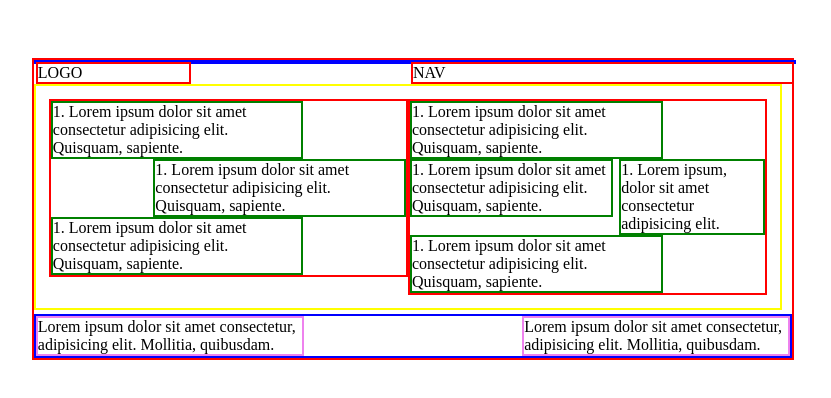
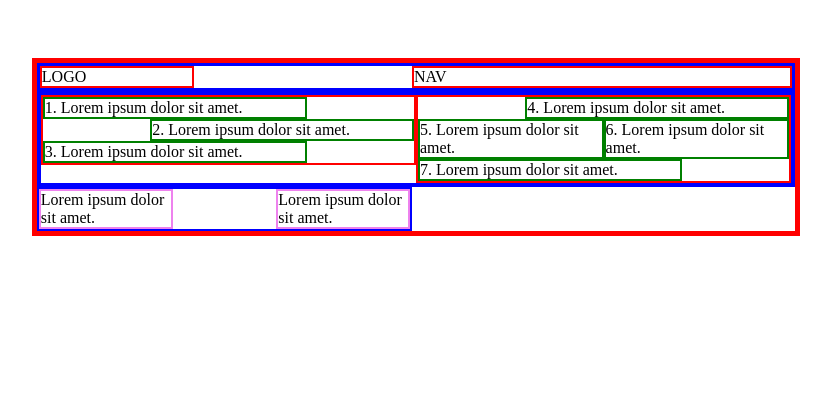
Before and after one commit to Kristle22/nd-kvadratai, a website: page index.html in a window 1280 px wide. Shown: the whole page, without its empty margins (229-1060 px from the left). Drawn offline with Linux system fonts and the light colour scheme.

Commit message:
final-solution

```diff
--- a/index.html
+++ b/index.html
@@ -4,30 +4,30 @@
     <meta charset="UTF-8">
     <meta http-equiv="X-UA-Compatible" content="IE=edge">
     <meta name="viewport" content="width=device-width, initial-scale=1.0">
-    <title>Document</title>
+    <title>ND kvadratai</title>
 </head>
 <body>
-    <div style="border: 2px solid red; width: 60%; margin-top: 50px; margin-left: 20%; display: inline-block;">
-        <div style="border: 2px solid blue; width: 100%;">
+    <div style="border: 5px solid red; width: 60%; margin-top: 50px; margin-left: 20%; display: inline-block;">
+        <div style="border: 3px solid blue; width: calc(100% - 6px); float: left;">
             <div style="border: 2px solid red; width: 20%; float: left;">LOGO</div>
             <div style="border: 2px solid red; width: 50%; float: right;">NAV</div>
         </div>
-        <div style="border: 2px solid yellow; padding: 13px; width: calc(100% - 40px); display: inline-block;">
+        <div style="border: 4px solid blue; width: calc(100% - 8px); float: left;">
             <div style="border: 2px solid red; width: calc(50% - 4px); float: left;">
-                <div style="border: 2px solid green; width: 70%; float: left;">1. Lorem ipsum dolor sit amet consectetur adipisicing elit. Quisquam, sapiente.</div>
-                <div style="border: 2px solid green; width: 70%; float: right;">1. Lorem ipsum dolor sit amet consectetur adipisicing elit. Quisquam, sapiente.</div>
-                <div style="border: 2px solid green; width: 70%; float: left;">1. Lorem ipsum dolor sit amet consectetur adipisicing elit. Quisquam, sapiente.</div>
+                <div style="border: 2px solid green; width: 70%; float: left;">1. Lorem ipsum dolor sit amet.</div>
+                <div style="border: 2px solid green; width: 70%; float: right;">2. Lorem ipsum dolor sit amet.</div>
+                <div style="border: 2px solid green; width: 70%; float: left;">3. Lorem ipsum dolor sit amet.</div>
             </div>
             <div style="border: 2px solid red; width: calc(50% - 4px); float: right;">
-                <div style="border: 2px solid green; width: 70%; float: left;">1. Lorem ipsum dolor sit amet consectetur adipisicing elit. Quisquam, sapiente.</div>
-                <div style="border: 2px solid green; width: 56%; float: left;">1. Lorem ipsum dolor sit amet consectetur adipisicing elit. Quisquam, sapiente.</div>
-                <div style="border: 2px solid green; width: 40%; float: right;">1. Lorem ipsum, dolor sit amet consectetur adipisicing elit.</div>
-                <div style="border: 2px solid green; width: 70%; float: left;">1. Lorem ipsum dolor sit amet consectetur adipisicing elit. Quisquam, sapiente.</div>
+                <div style="border: 2px solid green; width: 70%; float: right;">4. Lorem ipsum dolor sit amet.</div>
+                <div style="border: 2px solid green; width: calc(50% - 4px); float: left;">5. Lorem ipsum dolor sit amet.</div>
+                <div style="border: 2px solid green; width: calc(50% - 4px); float: left;">6. Lorem ipsum dolor sit amet.</div>
+                <div style="border: 2px solid green; width: 70%; float: left;">7. Lorem ipsum dolor sit amet.</div>
             </div>
         </div>
         <div style="border: 2px solid blue; float: left;">
-            <div style="border: 2px solid violet; width: 35%; float: left;">Lorem ipsum dolor sit amet consectetur, adipisicing elit. Mollitia, quibusdam.</div>
-            <div style="border: 2px solid violet; width: 35%; float: right;">Lorem ipsum dolor sit amet consectetur, adipisicing elit. Mollitia, quibusdam.</div>
+            <div style="border: 2px solid violet; width: 35%; float: left;">Lorem ipsum dolor sit amet.</div>
+            <div style="border: 2px solid violet; width: 35%; float: right;">Lorem ipsum dolor sit amet.</div>
         </div>
     </div>
 </body>
```
Also changed, not shown: README.md.
